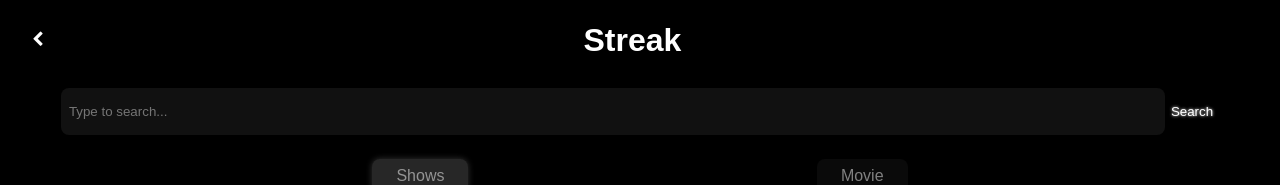
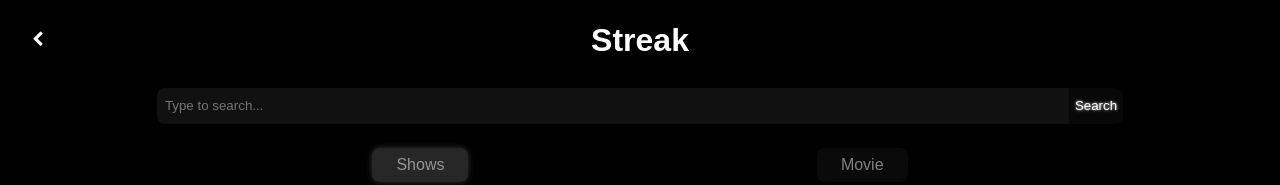
Before and after one commit to m2ncef/Streak, a React (Create React App) app: page /tv in a window 1280 px wide. Shown: the top 185 px of the page. Built offline with nearby package versions, Linux system fonts and the light colour scheme; no server answers; a web font is replaced by a local one.

Commit message:
search bar fixed

```diff
--- a/src/App.css
+++ b/src/App.css
@@ -260,6 +260,17 @@ a {
 }
 .Loader img {
     width: 10vh;
+    animation: fadeinout 2s infinite;
+}
+@keyframes fadeinout
+{
+  0%, 100%{
+    opacity:1;
+  }
+  50%
+  {
+    opacity:0.1;
+  }
 }
 .infosContainer p {
     margin: 2vh;
@@ -273,12 +284,11 @@ a {
     justify-content: center;
 }
 .searchBar input {
-    width: 85%;
+    width: 70%;
     color: white;
     border: none;
-    padding: 2vh 1vh;
-    border-radius: 0;
-    border-radius: 1vh;
+    padding: 1.3vh 1vh;
+    border-radius: 1vh 0vh 0vh 1vh;
     background-color: #111;
 }
 .searchBar button {
@@ -289,6 +299,7 @@ a {
     text-shadow: 0 0 3px white;
     background: none;
     cursor: pointer;
+    background: #16161666;
 }
 .previewNavBar {
     display: flex;
--- a/src/Components/Nav.js
+++ b/src/Components/Nav.js
@@ -3,11 +3,11 @@ import { Link } from "react-router-dom"
 export default () => {
     return(
         <div className={`NavBar`}>
-            <Link style={{textDecoration:'none', color:'white', padding:"1vh", fontWeight:'600'}} to={'./../'}><i className="fa fa-chevron-left" aria-hidden="true"></i>&nbsp;&nbsp;</Link>
+            <Link style={{textDecoration:'none', color:'white', padding:"1vh", fontWeight:'600'}} to={'/'}><i className="fa fa-chevron-left" aria-hidden="true"></i>&nbsp;&nbsp;</Link>
             <div>
                 <h1>Streak</h1>
             </div>
-            <Link style={{textDecoration:'none', color:'gray', padding:"1vh",background:'#15151566', borderRadius:'1.5vh', opacity:0, pointerEvents:'none'}} to={'/home'}>Back</Link>
+            <Link style={{padding:"1vh",borderRadius:'1.5vh', opacity:0, pointerEvents:'none'}} to={'/'}><i className="fa fa-chevron-left" aria-hidden="true"></i>&nbsp;&nbsp;</Link>
         </div>
     )
 }
```
Also changed, not shown: 13 other files (tests, documents, lock files or other folders).
